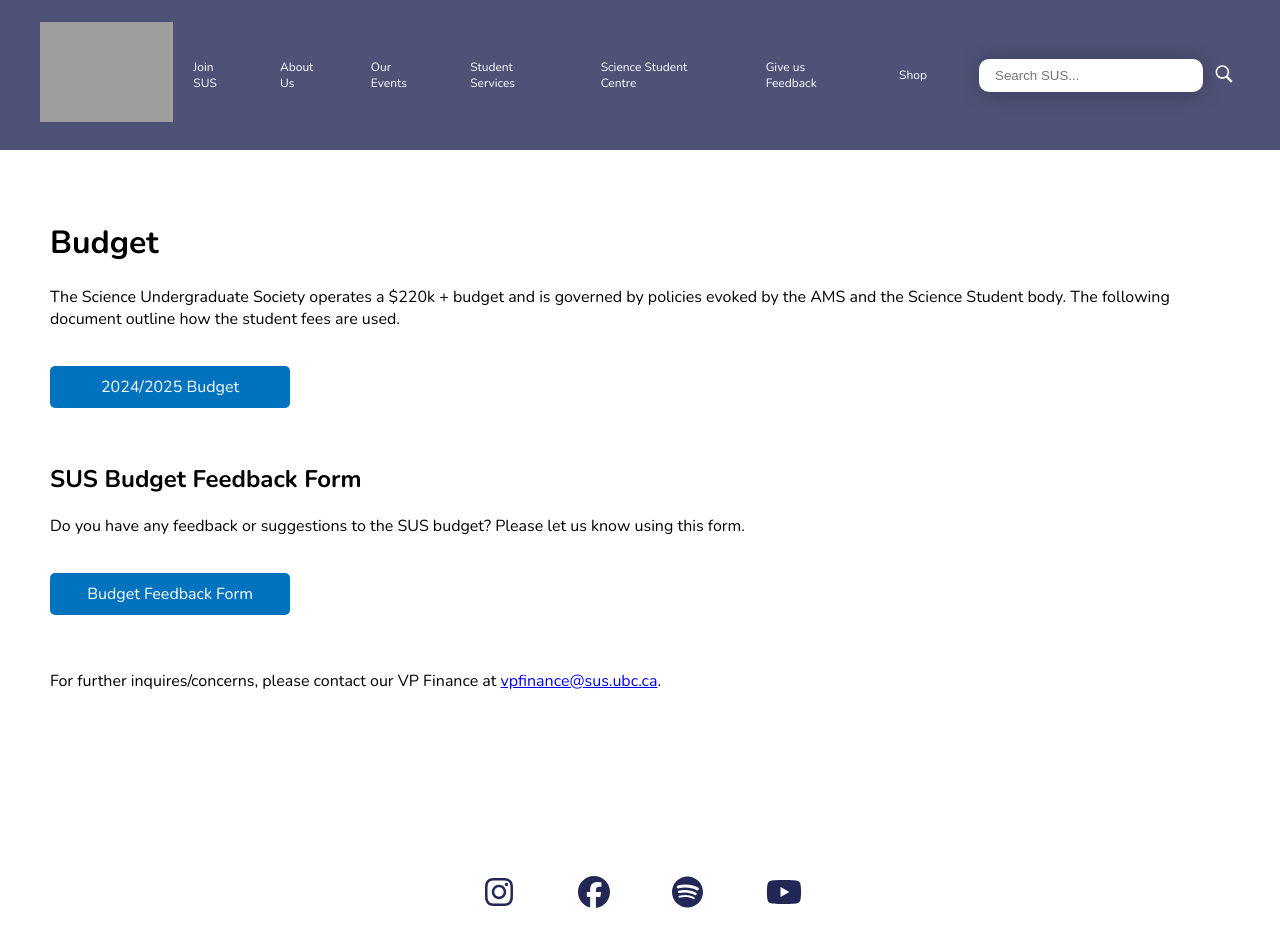
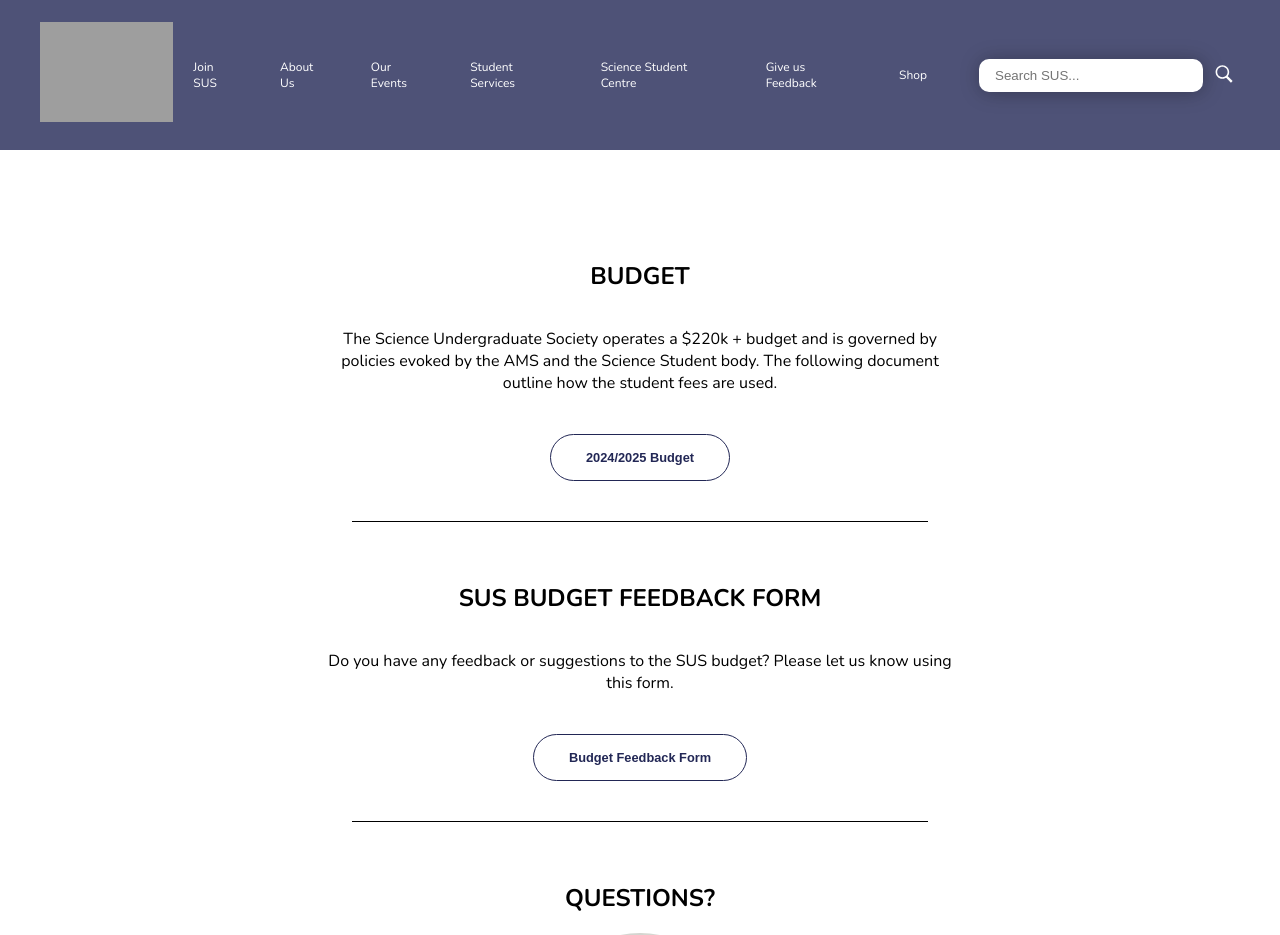
Before and after one commit to Science-Undergraduate-Society/www, a Next.js app: page /aboutUs/budget in a window 1280 px wide. Shown: the top 935 px of the page. Built offline with nearby package versions, Linux system fonts and the light colour scheme; grey boxes are pictures that could not be loaded; a web font is replaced by a local one.

Commit message:
create new budget page

```diff
--- a/src/pages/aboutUs/budget.js
+++ b/src/pages/aboutUs/budget.js
@@ -1,102 +1,285 @@
 import styled from "styled-components";
-import Link from "next/link";
+import { useState } from "react";
+import Navbar from "@/components/Navbar";
 import Footer from "@/components/Footer";
-import Navbar from "@/components/Navbar";
+export default function Alssc() {
+    const firstFloorItems = [
+        'Printer – connected to UBCPayForPrint',
+        'Study cubicles for silent study',
+        'Meetings rooms (3) for meetings or smaller events',
+        'Large tables for silent group study',
+    ];
+    const secondFloorItems = [
+        'Large open area for studying and hosting events',
+        'Bar-style kitchenette with fridges and microwaves',
+        'Water dispenser (hot and cold water)',
+        'Rolling tables (8) and chairs (40+)',
+        'Audio Visual (AV) system with projector, speakers, and microphones',
+        'Mens/Womens/Universal washrooms (all wheelchair accessible)',
+    ];
+    const thirdFloorItems = [
+        'Couches and tables for studying and lounging',
+        'Space for smaller/relaxed events'
+    ];
+    const buildingExteriorItems = [
+        'Open space for boothing outside the front of the building',
+        'We provide tables and tents to ensure that you can booth in any weather',
+        'Microphone and speakers also available for events in this space'
+    ];
+    const accessibilityInformationItems = [
+        'All floors are wheelchair accessible via elevator access',
+        'Accessible washrooms',
+        'Automatic door openers on main entrance and side entrance'
+    ];
+    const avSystemInfoItems = [
+        'Multimedia Projector:',
+        'Audio:',
+        'Microphones:',
+        'Touchscreen AV Control System:'
+    ];
+    const MultimediaProjectorItems = [
+        'Wired Video and Audio Connection via HDMI',
+        'Wireless Video and Audio Connection via AirMedia',
+        'Retractable Screen',
+        'Single Content Only – Not Dual-Content Capable'
+    ]
 
-export default function Budget() {
+    const Dropdown = ({ title, items }) => {
+        const [isOpen, setIsOpen] = useState(false);
+
+        return (
+            <DropdownContainer>
+                <DropdownHeader onClick={() => setIsOpen(!isOpen)}>
+                    {title}
+                </DropdownHeader>
+                <DropdownBody isOpen={isOpen}>
+                    {items.map((item, index) => (
+                    <DropdownItem key={index}>{item}</DropdownItem>
+                    ))}
+                </DropdownBody>
+                <br/>
+            </DropdownContainer>
+        );
+    };
+
+    const FloorPlansDropdown = ({ title, imageSource }) => {
+        const [isOpen, setIsOpen] = useState(false);
+
+        return (
+            <DropdownContainer>
+                <DropdownHeader onClick={() => setIsOpen(!isOpen)}>
+                    {title}
+                </DropdownHeader>
+                {isOpen && <br/>}
+                <DropdownBodyAV isOpen={isOpen} src={imageSource}>
+                    <DropdownImage isOpen={isOpen} src={imageSource} />
+                </DropdownBodyAV>
+                <br/>
+            </DropdownContainer>
+        );
+    };
+
+    const [AVSystemInfoIsOpen, setAVSystemInfoIsOpen] = useState(false);
+
     return (
         <>
             <Navbar />
+            <Content>
+                <Header>
+                <Title>BUDGET</Title>
+                    <HeaderDescription>
+                      The Science Undergraduate Society operates a $220k + budget and is governed by policies evoked by the AMS and the Science Student body. The following document outline how the student fees are used.
+                    </HeaderDescription>
+                    <ButtonGroup>
+                        <ButtonHollowBlack>
+                            <Link href="https://docs.google.com/spreadsheets/d/1wG0j87hcq3qMozuOmajBFcDe5VX3q59m-PKoudzG2Gg/edit?usp=sharing">2024/2025 Budget</Link>
+                        </ButtonHollowBlack>
+                    </ButtonGroup>
 
-      <Background>
-        <Content>
-          <h1>Budget</h1>
-          <p>
-            The Science Undergraduate Society operates a $220k + budget and is
-            governed by policies evoked by the AMS and the Science Student body.
-            The following document outline how the student fees are used.
-          </p>
+                    <Divider/>
 
-          <Link
-            href="https://docs.google.com/spreadsheets/d/1wG0j87hcq3qMozuOmajBFcDe5VX3q59m-PKoudzG2Gg/edit?usp=sharing"
-            passHref
-          >
-            <StyledButton>2024/2025 Budget</StyledButton>
-          </Link>
+                    <Title>SUS BUDGET FEEDBACK FORM</Title>
+                    <HeaderDescription>
+                      Do you have any feedback or suggestions to the SUS budget? Please let us know using this form.
+                    </HeaderDescription>
+                    <ButtonGroup>
+                        <ButtonHollowBlack>
+                            <Link href="https://docs.google.com/forms/d/e/1FAIpQLSeivIN69w38fEwQVquDbYKhNVNQ2lcptngJBOgzS0oTgrmOtg/viewform">Budget Feedback Form</Link>
+                        </ButtonHollowBlack>
+                    </ButtonGroup>
 
-          <SpacingDiv></SpacingDiv>
+                    <Divider/>
 
-          <h2>SUS Budget Feedback Form</h2>
-          <p>
-            Do you have any feedback or suggestions to the SUS budget? Please let
-            us know using this form.
-          </p>
+                    <Title>QUESTIONS?</Title>
+                    <ExecutiveImage src="/images/executive-images/Chloe-Chan.webp" />
+                    <HeaderDescription>
+                      Please contact our VP Finance at <a href="mailto:vpfinance@sus.ubc.ca">vpfinance@sus.ubc.ca</a>.
+                    </HeaderDescription>
+                </Header>
 
-          <Link
-            href="https://docs.google.com/forms/d/e/1FAIpQLSeivIN69w38fEwQVquDbYKhNVNQ2lcptngJBOgzS0oTgrmOtg/viewform"
-            passHref
-          >
-            <StyledButton>Budget Feedback Form</StyledButton>
-          </Link>
 
-          <SpacingDiv></SpacingDiv>
-          <SpacingDiv></SpacingDiv>
-
-          <p>
-            For further inquires/concerns, please contact our VP Finance at&nbsp;
-            <Link href="mailto:vpfinance@sus.ubc.ca" passHref>
-              vpfinance@sus.ubc.ca
-            </Link>
-            .
-          </p>
+                <Footer/>
             </Content>
-        <Footer color="#222755" background=""/>
-      </Background>
         </>
-  );
+    )
 }
 
-const Title = styled.div`
-  color: black;
+// =============== GENERAL =============== //
+const ExecutiveImage = styled.img`
+  overflow: hidden;
+  border-radius: 50%;
+  aspect-ratio: 1 / 1;
+  object-fit: cover;
+  width: 200px;
+  height: 200px;
 `;
 
-const Background = styled.div`
-  height: 100vh;
-  background-size: cover;
+const ContactSection = styled.div`
+    display: flex;
+    flex-direction: column;
+    justify-content: center;
+    text-align: left;
+    width: 80%;
+    margin-top: 5vh;
+    margin-bottom: 5vh;
+`
+
+const Content = styled.main`
+    margin-top: 30vh;
+    width: 100%;
+    height: auto;
+    overflow-y: auto;
+    scroll-behavior: smooth;
+    position: relative;
     display: flex;
     flex-direction: column;
     align-items: center;
-  justify-content: flex-start;
-  text-align: center;
+    justify-content: center;
+`
+
+const Divider = styled.div`
+    margin-top: 5vh;
+    margin-bottom: 5vh;
+    width: 90%;
+    border-bottom: 1px solid black;
+`
+
+const ButtonGroup = styled.div`
+    margin-top: 1.5rem;
+    display: flex;
+    gap: 20px;
+    justify-content: left;
 `;
 
-const StyledButton = styled.div`
-  display: inline-block;
-  width: 240px;
-  padding: 10px 20px;
-  background-color: #0173be;
-  color: white;
-  text-align: center;
-  border-radius: 5px;
-  text-decoration: none;
-  margin-top: 20px;
+const ButtonHollowBlack = styled.button`
+    background-color: transparent;
+    color: #222755;
+    padding: 15px 35px;
+    border-radius: 30px;
+    border: 1px solid #222755;
     cursor: pointer;
+    font-size: 0.8rem;
+    font-weight: 600;
+    transition: background-color 0.3s ease, color 0.3s ease, border-color 0.3s ease;
 
     &:hover {
-    background-color: #005bb5;
+        color: #0052FF;
+        border: 1px solid #0052FF;
+    }
+`;
+const Link = styled.a`
+    text-decoration: none;
+    color: inherit;
+`
+
+const Section = styled.div`
+    display: flex;
+    flex-direction: column;
+
+    justify-content: center;
+    width: 80%;
+
+    margin-top: 5vh;
+    margin-bottom: 5vh;
+`
+
+// =============== DROPDOWN STYLES =============== //
+
+const DropdownContainer = styled.div`
+  width: 100%;
+  margin: 0 auto;
+`;
+
+const DropdownHeader = styled.div`
+  padding: 15px;
+  font-size: 18px;
+  font-weight: bold;
+  background-color: #f1f1f1;
+  cursor: pointer;
+  border-bottom: 1px solid #ddd;
+
+  &:hover {
+    background-color: #ddd;
   }
 `;
 
-const Content = styled.div`
-  flex: 1;
-  align-items: flex-start;
-  justify-content: flex-start;
-  text-align: left;
-  padding: 200px 10px 20px;
-  width: 100%;
-  max-width: 1200px;
+const DropdownBody = styled.div`
+    max-height: ${(props) => (props.isOpen ? '500px' : '0')};
+    overflow: hidden;
+    transition: max-height 0.3s ease;
 `;
 
-const SpacingDiv = styled.div`
-  margin-bottom: 55px; /
+const DropdownBodyAV = styled.div`
+    max-height: ${(props) => (props.isOpen ? 'none' : '0')};
+    p {
+        margin-top: 30px;
+    }
+    overflow: hidden;
+    transition: max-height 0.3s ease;
+    width: 100%;
+    margin-left: 2rem;
 `;
+
+const DropdownItem = styled.li`
+    padding: 15px;
+    margin: 0 15px;
+    border-bottom: 1px solid #ddd;
+    font-size: 16px;
+
+    &:last-child {
+        border-bottom: none;
+    }
+
+    &:hover {
+        background-color: #f9f9f9;
+    }
+`;
+
+const DropdownImage = styled.img`
+    max-height: ${(props) => (props.isOpen ? '500px' : '0')};
+    object-fit: cover;
+    width: auto;
+    overflow: hidden;
+    transition: max-height 0.3s ease;
+    border: 1px solid grey;
+`
+
+// =============== HEADER =============== //
+
+const Header = styled.div`
+    display: flex;
+    flex-direction: column;
+    align-items: center;
+    justify-content: center;
+
+    width: 50%;
+    margin-bottom: 10vh;
+`
+
+const Title = styled.h2`
+    color: black;
+`
+
+const HeaderDescription = styled.p`
+    text-align: center;
+`
```
Lines whose indentation alone changed are shown as unchanged.
